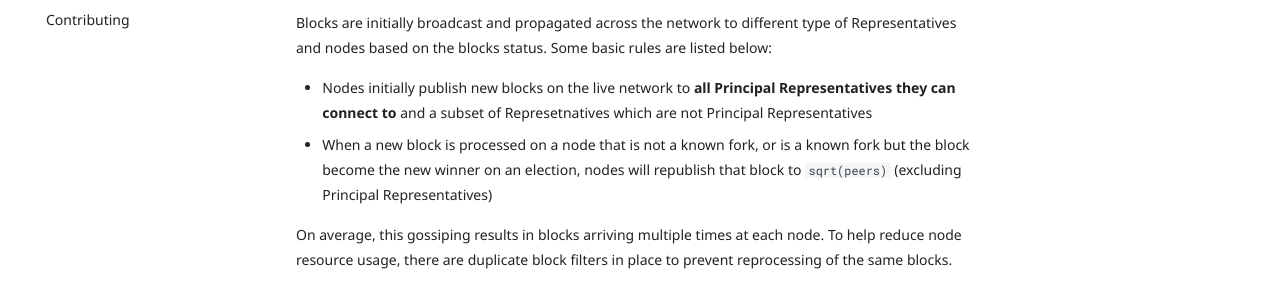
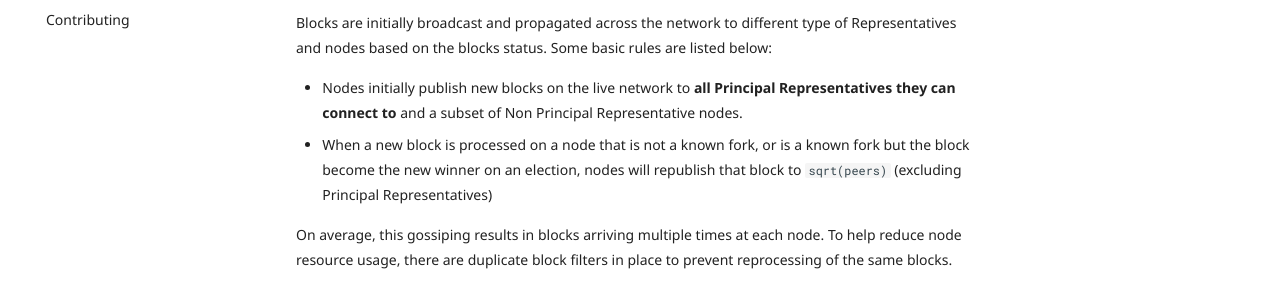
Before and after one commit to nanocurrency/nano-docs, an MkDocs documentation site: the page built from docs/node-implementation/blocks.md, in a window 1280 px wide. Shown: the part 377-674 px from the top of the page. Built offline with MkDocs 1.6.1 and Material for MkDocs 9.7.7, drawn with Linux system fonts in a browser that asks for light colours; comment, search, counter and statistics services are not loaded.

Commit message:
Update docs/node-implementation/blocks.md
Co-authored-by: Srayman <42743016+Srayman@users.noreply.github.com>

```diff
--- a/docs/node-implementation/blocks.md
+++ b/docs/node-implementation/blocks.md
@@ -9,7 +9,7 @@ description: Review of block handling in the current node implementation
 
 Blocks are initially broadcast and propagated across the network to different type of Representatives and nodes based on the blocks status. Some basic rules are listed below:
 
-- Nodes initially publish new blocks on the live network to **all Principal Representatives they can connect to** and a subset of Represetnatives which are not Principal Representatives
+- Nodes initially publish new blocks on the live network to **all Principal Representatives they can connect to** and a subset of Non Principal Representative nodes.
 - When a new block is processed on a node that is not a known fork, or is a known fork but the block become the new winner on an election, nodes will republish that block to `sqrt(peers)` (excluding Principal Representatives)
 
 On average, this gossiping results in blocks arriving multiple times at each node. To help reduce node resource usage, there are duplicate block filters in place to prevent reprocessing of the same blocks.
```
